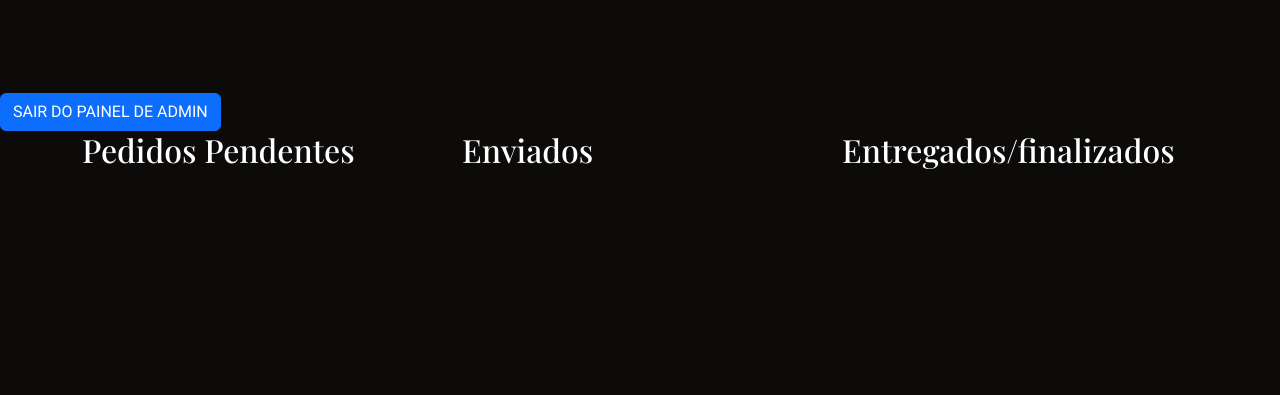
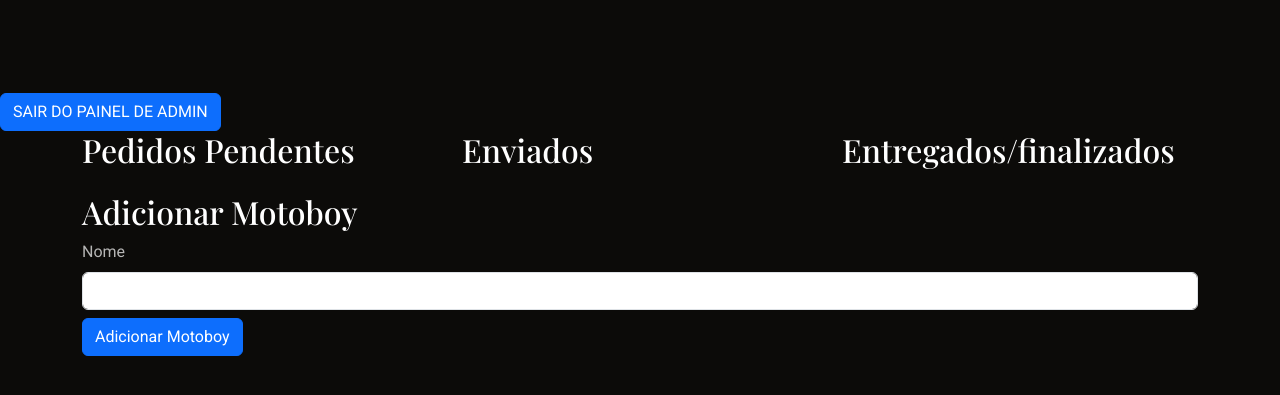
Before and after one commit to Luzora1/pizzaria_esmeralda, a Flask app: page /adm in a window 1280 px wide. Shown: the part 187-582 px from the top of the page. Run offline with Flask 3, Linux system fonts and the light colour scheme; the visitor is signed in with stand-in values (Sample User, id 1); some libraries are stand-ins or nearby versions; some web fonts are replaced.

Commit message:
Adicionando sistema de motoboy e cancelamento de pedido

```diff
--- a/app.py
+++ b/app.py
@@ -1,4 +1,4 @@
-from flask import Flask, render_template, jsonify, session, redirect, url_for, render_template, request
+from flask import Flask, render_template, jsonify, session, redirect, url_for, render_template, request, flash
 from werkzeug.security import generate_password_hash, check_password_hash
 from datetime import date
 
@@ -12,9 +12,10 @@ app.secret_key = "sua_chave_secreta"
 
 
 # Banco falso esse aqui, só para teste
-usuarios = {'emailteste@email.com': {'nome': 'Eumesmo', 'senha': 'scrypt:32768:8:1$qz4eXywBRQIcyaTs$c6e561005157ca7f657f3f716f395eaea8a5ff9b36879cde0f22ec6e1a5422e17ac53c4ad123f02ac1b929cfc6d750c6e9024aa56c6c26b5fd142322f02c5e85', 'xp': 3000, 'esmeraldas': 50, 'endereco': 'Rua teste, 123','email': 'emailteste@email.com'}}
+usuarios = {'emailteste@email.com': {'nome': 'Eumesmo', 'senha': 'scrypt:32768:8:1$qz4eXywBRQIcyaTs$c6e561005157ca7f657f3f716f395eaea8a5ff9b36879cde0f22ec6e1a5422e17ac53c4ad123f02ac1b929cfc6d750c6e9024aa56c6c26b5fd142322f02c5e85', 'xp': 3000, 'esmeraldas': 50000, 'endereco': 'Rua teste, 123','email': 'emailteste@email.com'}}
 admin = {'ADM-1': {'senha': 'scrypt:32768:8:1$qz4eXywBRQIcyaTs$c6e561005157ca7f657f3f716f395eaea8a5ff9b36879cde0f22ec6e1a5422e17ac53c4ad123f02ac1b929cfc6d750c6e9024aa56c6c26b5fd142322f02c5e85'}}
 pedidos = {}
+motoboys = []
 id_contador  = 1
 
 @app.route('/loginRegister')
@@ -204,6 +205,7 @@ def deletar_item():
 
 @app.route('/pagar', methods=['POST'])
 def pagar():
+    print("Entrou na rota de pagamento")
     global id_contador  # Para acessar e modificar a variável global
     data = request.get_json()
     total = data.get('total')
@@ -249,7 +251,9 @@ def user():
 
     user = session.get('user')
 
-    return render_template("user.html", user=user, carrinho=session.get("carrinho", []))
+    pedidosUser = {k: v for k, v in pedidos.items() if v['email'] == user["email"]}
+    print(pedidosUser)
+    return render_template("user.html", user=user, carrinho=session.get("carrinho", []), pedidosUser=pedidosUser)
 
 
 @app.route('/userEdit', methods=['POST'])
@@ -266,6 +270,25 @@ def userEdit():
     user = session.get('user')
 
     return render_template("user.html", user=user)
+
+@app.route('/cancelarPedido', methods=['POST'])
+def cancelarPedido():
+    idPedido = request.form["pedido_id"]
+    user = session.get('user')
+
+    # Verificando se o pedido existe
+    if int(idPedido) in pedidos:
+        del pedidos[int(idPedido)]  # Removendo o pedido do dicionário
+        flash("Pedido cancelado com sucesso!", "success")
+    else:
+        flash("Pedido não encontrado.", "error")
+
+    # Atualizando os pedidos do usuário após a exclusão
+    pedidosUser = {k: v for k, v in pedidos.items() if v['email'] == user["email"]}
+
+    return render_template("user.html", user=user, carrinho=session.get("carrinho", []), pedidosUser=pedidosUser)
+
+
 
 
 @app.route('/shop')
@@ -319,7 +342,8 @@ def adm():
     if not session.get('liberar_adm'):
         return redirect('/loginAdmin')  # Ou retornar 403
     session.pop('liberar_adm')  # remove o acesso após uso
-    return render_template('adm.html', pedidos=pedidos)
+    print(pedidos)
+    return render_template('adm.html', pedidos=pedidos, motoboys=motoboys)
 
 @app.route('/atualizarPedido', methods=['POST'])
 def atualizarPedido():
@@ -327,12 +351,22 @@ def atualizarPedido():
     id = request.form['pedido_id']
     pedidoType = request.form['pedido_type']
 
+    if request.form.get('motoboys'):
+        motoboy = request.form['motoboys']
+    else:
+        motoboy = ""
+
+
+    if motoboy == "noMotoboy":
+        return render_template('adm.html', pedidos=pedidos, motoboys=motoboys)
+
+    print(pedidos)
     if pedidoType == "upgrade":
         for pedido in pedidos:
             if pedido == int(id):
-                print(pedido)
                 # Verificando o status atual e atualizando ou removendo conforme necessário
                 if pedidos[pedido]["status"] == "Pendente":
+                    pedidos[pedido]["motoboy"] = motoboy
                     pedidos[pedido]["status"] = "Enviado"
                 elif pedidos[pedido]["status"] == "Enviado":
                     pedidos[pedido]["status"] = "Finalizado"
@@ -355,7 +389,23 @@ def atualizarPedido():
                     print("Status inválido", pedidos[pedido]["status"])
                 break
 
-    return render_template('adm.html', pedidos=pedidos)
+    print(pedidos)
+    return render_template('adm.html', pedidos=pedidos, motoboys=motoboys)
+
+@app.route('/adicionarMotoboy', methods=['POST'])
+def adicionarMotoboy():
+
+    nomeMotoboy = request.form["motoboy_nome"]
+
+    if nomeMotoboy in motoboys:
+        return render_template('adm.html', pedidos=pedidos, motoboys=motoboys)
+    else:
+        motoboys.append(nomeMotoboy)
+
+
+    return render_template('adm.html', pedidos=pedidos, motoboys=motoboys)
+
+
 
 if __name__ == '__main__':
     app.run(debug=True)
--- a/templates/adm.html
+++ b/templates/adm.html
@@ -91,6 +91,9 @@
                   📍 <strong>Endereço:</strong> {{ pedido.endereco }}
                 </p>
                 <p class="mb-1">
+                  ⏱️ <strong>Data:</strong> {{ pedido.data }}
+                </p>
+                <p class="mb-1">
                   ✉️ <strong>Email:</strong> {{ pedido.email }}
                 </p>
                 <p class="mb-1">
@@ -106,6 +109,15 @@
                     value="{{ pedido_id }}"
                   />
                   <input type="hidden" name="pedido_type" value="upgrade" />
+                  <label for="motoboys">Motoboy responsável:</label>
+                  <select id="motoboys" name="motoboys">
+                    {% for  motoboy in motoboys %}
+                    <option value="{{ motoboy }}">{{ motoboy }}</option>
+                    {% endfor %}
+                    {% if motoboys|length == 0 %}
+                    <option value="noMotoboy">Nenhum motoboy disponível</option>
+                    {% endif %}
+                  </select>
                   <button type="submit" class="btn btn-primary">
                     ENVIAR PEDIDO
                   </button>
@@ -135,6 +147,9 @@
                   📍 <strong>Endereço:</strong> {{ pedido.endereco }}
                 </p>
                 <p class="mb-1">
+                  ⏱️ <strong>Data:</strong> {{ pedido.data }}
+                </p>
+                <p class="mb-1">
                   ✉️ <strong>Email:</strong> {{ pedido.email }}
                 </p>
                 <p class="mb-1">
@@ -142,6 +157,9 @@
                 </p>
                 <p class="mb-0">
                   💰 <strong>Total:</strong> R$ {{ '%.2f' % pedido.preco }}
+                </p>
+                <p class="mb-0">
+                  🛵 <strong>Motoboy Responsável:</strong> {{ pedido.motoboy }}
                 </p>
                 <form action="/atualizarPedido" method="post" class="mt-2">
                   <input
@@ -161,7 +179,6 @@
                     value="{{ pedido_id }}"
                   />
                   <input type="hidden" name="pedido_type" value="downgrade" />
-
                   <button type="submit" class="btn btn-primary">
                     VOLTAR PARA PENDENTE
                   </button>
@@ -190,6 +207,9 @@
                   📍 <strong>Endereço:</strong> {{ pedido.endereco }}
                 </p>
                 <p class="mb-1">
+                  ⏱️ <strong>Data:</strong> {{ pedido.data }}
+                </p>
+                <p class="mb-1">
                   ✉️ <strong>Email:</strong> {{ pedido.email }}
                 </p>
                 <p class="mb-1">
@@ -197,6 +217,9 @@
                 </p>
                 <p class="mb-0">
                   💰 <strong>Total:</strong> R$ {{ '%.2f' % pedido.preco }}
+                </p>
+                <p class="mb-0">
+                  🛵 <strong>Motoboy Responsável:</strong> {{ pedido.motoboy }}
                 </p>
                 <form action="/atualizarPedido" method="post" class="mt-2">
                   <input
@@ -227,6 +250,21 @@
             </div>
           </div>
         </div>
+        <div class="col-12">
+          <h2>Adicionar Motoboy</h2>
+          <form action="/adicionarMotoboy" method="post">
+            <div class="mb-3">
+              <label for="motoboy_nome" class="form-label">Nome</label>
+              <input
+                type="text"
+                class="form-control"
+                id="motoboy_nome"
+                name="motoboy_nome"
+                required>
+              <button type="submit" class="btn btn-primary mt-2">
+                Adicionar Motoboy
+              </button>
+        </div>
       </div>
     </main>
     <!-- Scroll Top -->
--- a/templates/carrinho.html
+++ b/templates/carrinho.html
@@ -168,8 +168,7 @@
 
         function fazerPagamento() {
           // Pega o valor total diretamente da página
-          const totalText = document.querySelector("#total-esmeraldas").textContent;
-          const total = parseFloat(totalText.replace("E$", "").trim());
+          const total = {{ total }};
 
           fetch("/pagar", {
             method: "POST",
```
Also changed, not shown: templates/user.html (+60 -0 lines).
